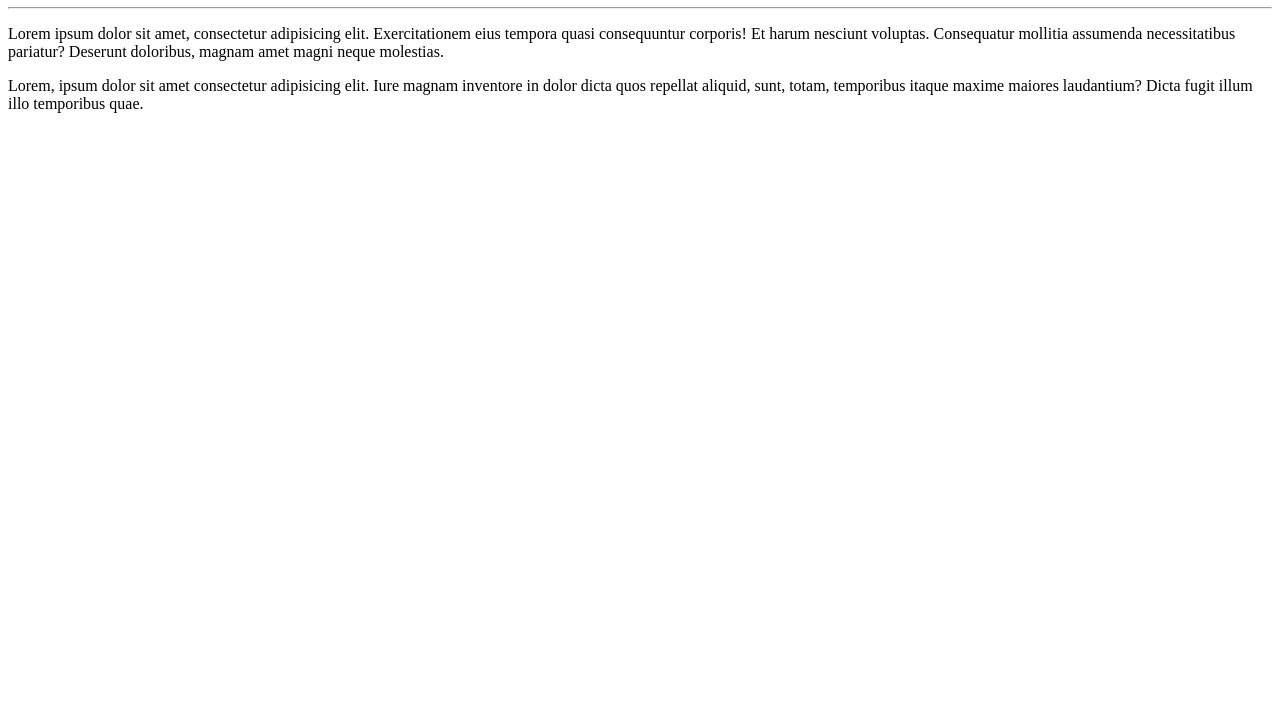
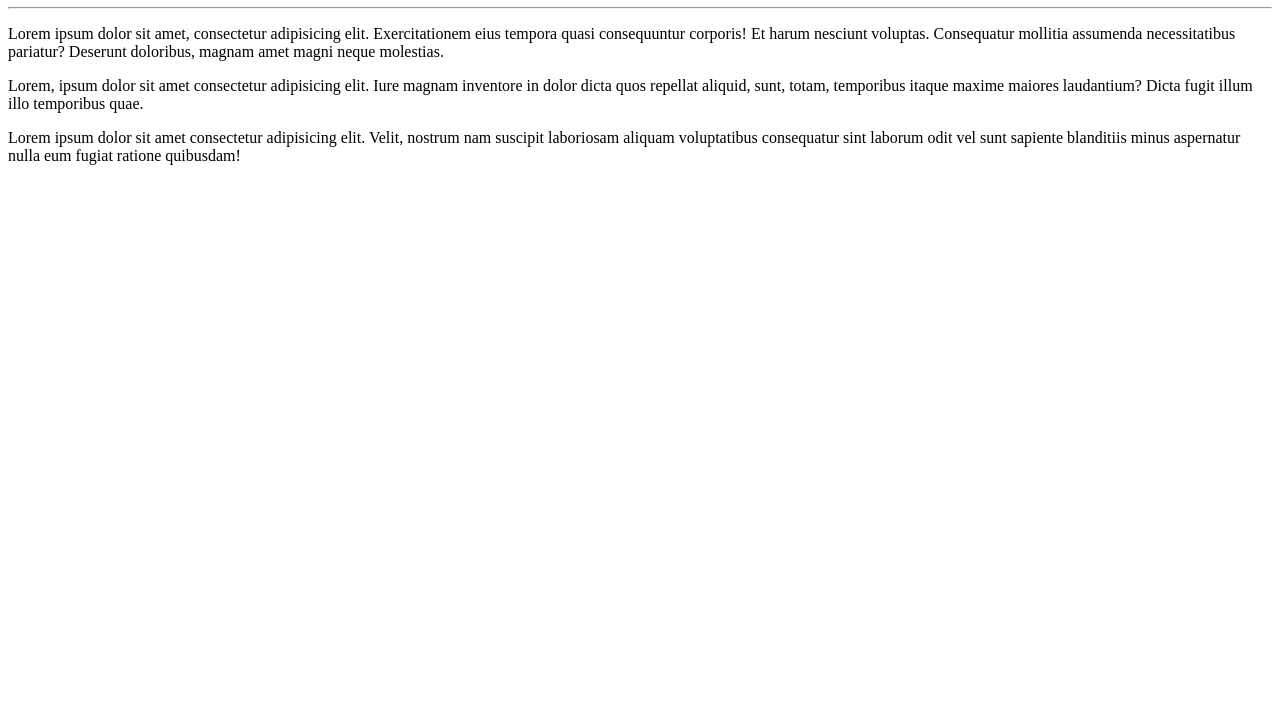
Before and after one commit to WagnerCOSilva/Ola-Mundo, a plain HTML site: page site-exemplo/index.html in a window 1280 px wide. Shown: the part 73-800 px from the top of the page. Drawn offline with Linux system fonts and the light colour scheme.

Commit message:
fiz alteração
inclui um texto que o cliente pediu

```diff
--- a/site-exemplo/index.html
+++ b/site-exemplo/index.html
@@ -10,5 +10,6 @@
     <hr>
     <p>Lorem ipsum dolor sit amet, consectetur adipisicing elit. Exercitationem eius tempora quasi consequuntur corporis! Et harum nesciunt voluptas. Consequatur mollitia assumenda necessitatibus pariatur? Deserunt doloribus, magnam amet magni neque molestias.</p>
     <p>Lorem, ipsum dolor sit amet consectetur adipisicing elit. Iure magnam inventore in dolor dicta quos repellat aliquid, sunt, totam, temporibus itaque maxime maiores laudantium? Dicta fugit illum illo temporibus quae.</p>
+    <p>Lorem ipsum dolor sit amet consectetur adipisicing elit. Velit, nostrum nam suscipit laboriosam aliquam voluptatibus consequatur sint laborum odit vel sunt sapiente blanditiis minus aspernatur nulla eum fugiat ratione quibusdam!</p>
 </body>
 </html>
```
